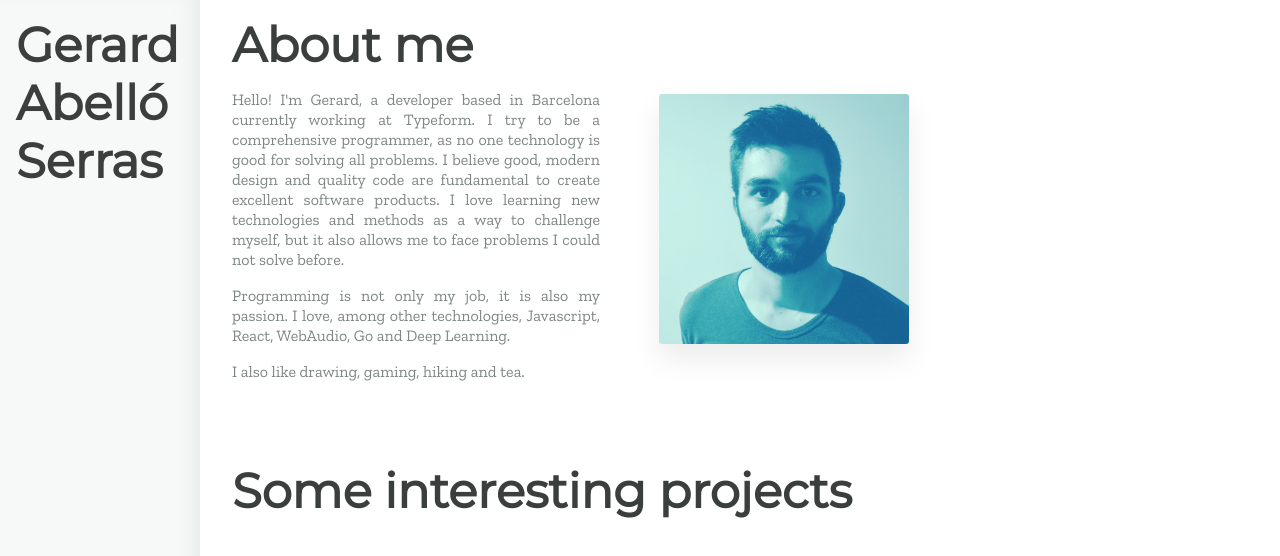
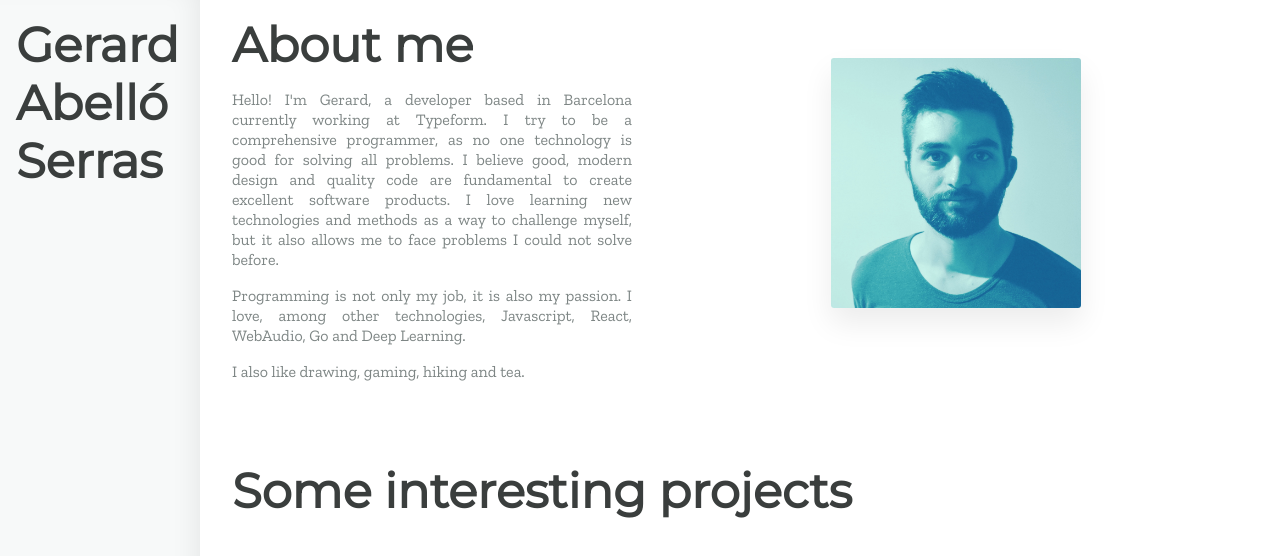
Before and after one commit to gerardabello/personal-site, a React app: page / in a window 1280 px wide. Shown: the top 556 px of the page. Built offline with nearby package versions, Linux system fonts and the light colour scheme.

Commit message:
Better img placement

```diff
--- a/src/app.jsx
+++ b/src/app.jsx
@@ -54,6 +54,9 @@ const Paragraph = styled.p`
 const SectionTitle = styled.h2`
   font-size: 48px;
   margin: 0;
+  ${media.mobile`
+    font-size: 8vw;
+  `}
 `
 
 const TitleWrapper = styled.div`
@@ -73,6 +76,12 @@ const TitleWrapper = styled.div`
 
 const AboutMeContent = styled.div`
   min-width: 275px;
+  max-width: 400px;
+  flex: 1;
+
+  ${media.tablet`
+    max-width: initial;
+  `}
 
   ${media.mobile`
     min-width: 0px;
@@ -85,14 +94,7 @@ const AboutMe = styled.div`
 `
 
 const AboutMeWrapper = styled.div`
-  display: grid;
-  grid-template-columns: 1fr 1fr;
-  grid-template-rows: auto;
-
-  ${media.tablet`
-    grid-template-columns: 1fr;
-    grid-template-rows: auto;
-  `}
+  display: flex;
 `
 
 const Projects = styled.div`
@@ -149,6 +151,8 @@ const ContentImgWrapper = styled.div`
     float: right;
   `}
 
+  flex: 1;
+  margin-right: -2em;
   display: flex;
   justify-content: center;
   align-items: flex-start;
@@ -156,7 +160,7 @@ const ContentImgWrapper = styled.div`
   img {
     max-width: 100%;
     width: 250px;
-    margin-top: 20px;
+    margin-top: -16px;
     border-radius: 3px;
     box-shadow: rgba(0, 0, 0, 0.08) 0 15px 30px;
   }
@@ -165,7 +169,6 @@ const ContentImgWrapper = styled.div`
 const Content = styled.div`
   padding: 1em;
   padding-top: 0;
-  max-width: 800px;
 `
 
 const Name = styled.h1`
```
Also changed, not shown: 1 other file (tests, documents, lock files or other folders).
